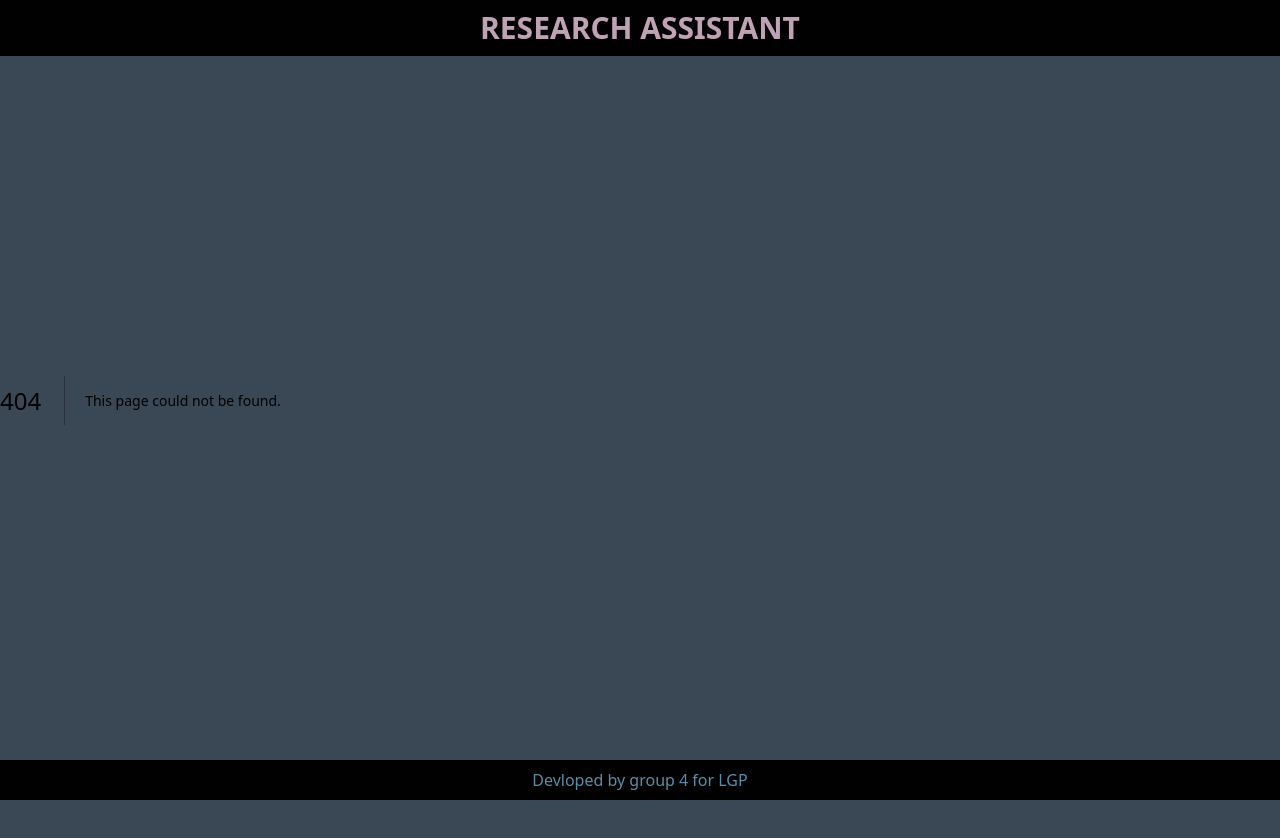
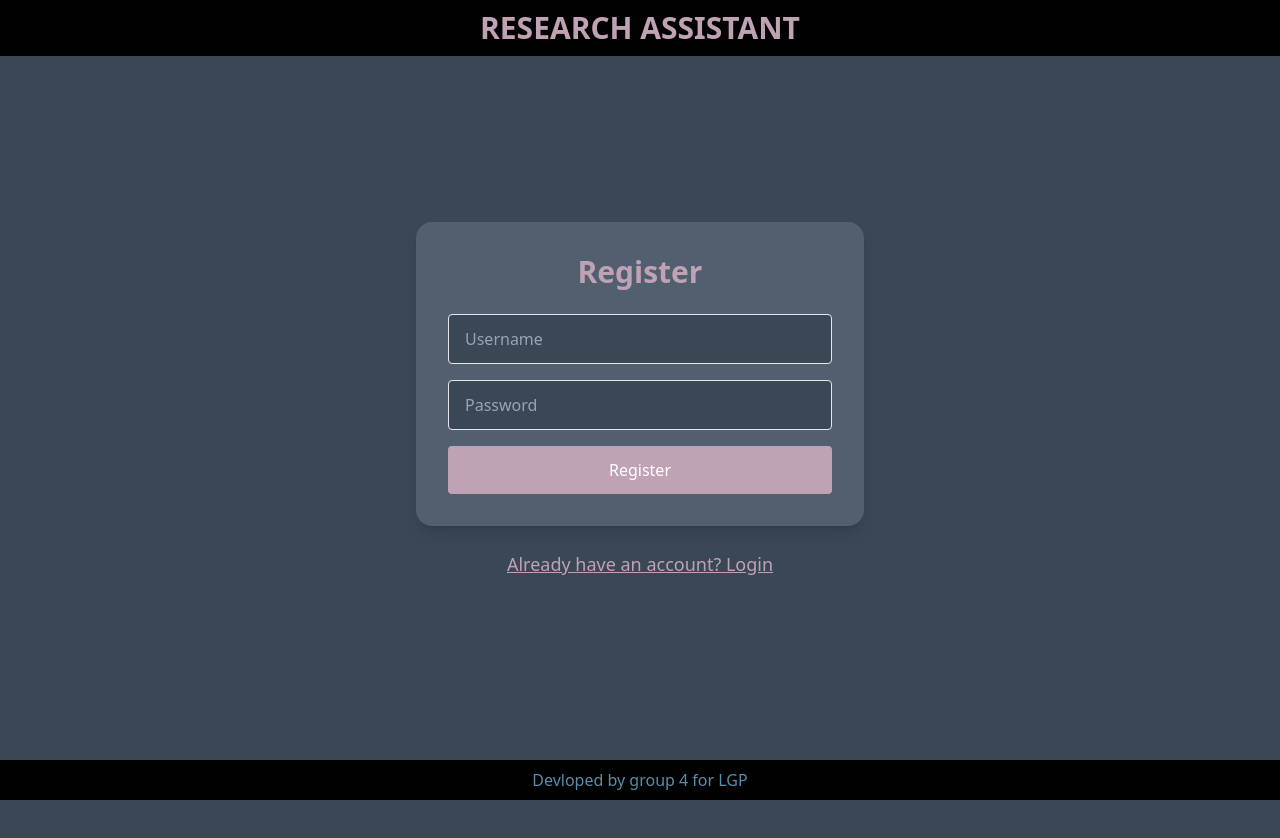
Before and after one commit to Raghav2608/Research-Assistant, a Next.js app in the folder frontend/: page /register in a window 1280 px wide. Before the commit this address had no page. Built offline with nearby package versions, Linux system fonts and the light colour scheme.

Commit message:
Add register page to the frontend app

```diff
--- /dev/null
+++ b/frontend/app/register/page.tsx
@@ -0,0 +1,7 @@
+"use client";
+
+import RegisterForm from "@/components/RegistrationForm";
+
+export default function Home() {
+  return <div className="w-full"><RegisterForm /></div>;
+}
--- a/frontend/components/RegistrationForm.tsx
+++ b/frontend/components/RegistrationForm.tsx
@@ -9,22 +9,21 @@ export default function RegisterForm() {
   const handleRegister = (e: React.FormEvent<HTMLFormElement>) => {
     e.preventDefault();
     console.log("Registering:", { username, password });
-    // Add API request here
   };
 
   return (
-    <div className="flex flex-col items-center justify-center min-h-screen bg-light">
+    <div className="flex flex-col items-center justify-center min-h-screen bg-light py-12 px-4 sm:px-6 lg:px-8">
       <form
         onSubmit={handleRegister}
-        className="bg-white p-6 rounded-2xl shadow-md w-80"
+        className="bg-lighter p-8 rounded-2xl shadow-lg w-full max-w-md"
       >
-        <h2 className="text-xl font-bold mb-4">Register</h2>
+        <h2 className="text-3xl font-bold mb-6 text-primary text-center">Register</h2>
         <input
           type="text"
           placeholder="Username"
           value={username}
           onChange={(e) => setUsername(e.target.value)}
-          className="w-full p-2 border rounded mb-3 focus:outline-none focus:ring-2 focus:ring-primary"
+          className="w-full py-3 px-4 border bg-light rounded mb-4 focus:outline-none focus:ring-2 focus:ring-primary text-white"
           required
         />
         <input
@@ -32,19 +31,19 @@ export default function RegisterForm() {
           placeholder="Password"
           value={password}
           onChange={(e) => setPassword(e.target.value)}
-          className="w-full p-2 border rounded mb-3 focus:outline-none focus:ring-2 focus:ring-primary"
+          className="w-full py-3 px-4 border bg-light rounded mb-4 focus:outline-none focus:ring-2 focus:ring-primary text-primary"
           required
         />
         <button
           type="submit"
-          className="w-full bg-primary text-white py-2 rounded hover:bg-secondary transition"
+          className="w-full bg-primary text-white py-3 rounded hover:bg-secondary transition"
         >
           Register
         </button>
       </form>
       <button
         onClick={() => router.push("/login")}
-        className="mt-4 text-primary underline hover:text-secondary"
+        className="mt-6 text-primary underline hover:text-secondary text-lg"
       >
         Already have an account? Login
       </button>
```
